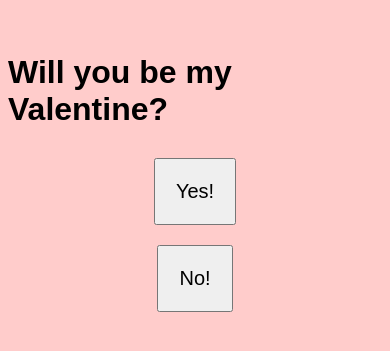
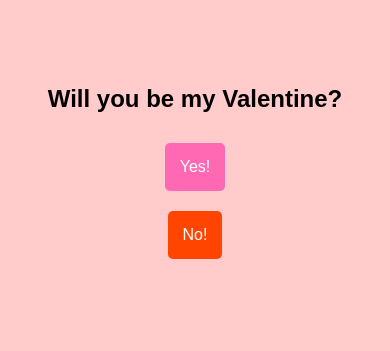
Before and after one commit to KJahnaviPriya/project, a plain HTML site: page index.html in a window 390 px wide. Shown: the part 253-604 px from the top of the page. Drawn offline with Linux system fonts and the light colour scheme.

Commit message:
index.html

```diff
--- a/index.html
+++ b/index.html
@@ -13,23 +13,44 @@
             height: 100vh;
             background-color: #ffcccb;
             font-family: Arial, sans-serif;
+            margin: 0; /* Remove default margin */
         }
         h1 {
             margin-bottom: 20px;
+            text-align: center; /* Center align text */
         }
         #yesButton, #noButton {
             padding: 20px;
             font-size: 20px;
             margin: 10px;
             transition: transform 0.2s;
+            border: none;
+            border-radius: 5px;
+            cursor: pointer;
         }
-        #yesButton:hover, #noButton:hover {
-            cursor: pointer;
+        #yesButton {
+            background-color: #ff69b4; /* Button color */
+            color: white;
+        }
+        #noButton {
+            background-color: #ff4500; /* Button color */
+            color: white;
         }
         #message {
             display: none;
             margin-top: 20px;
             font-size: 18px;
+        }
+
+        /* Media Queries for Responsiveness */
+        @media (max-width: 600px) {
+            #yesButton, #noButton {
+                font-size: 16px;
+                padding: 15px;
+            }
+            h1 {
+                font-size: 24px;
+            }
         }
     </style>
 </head>
```
